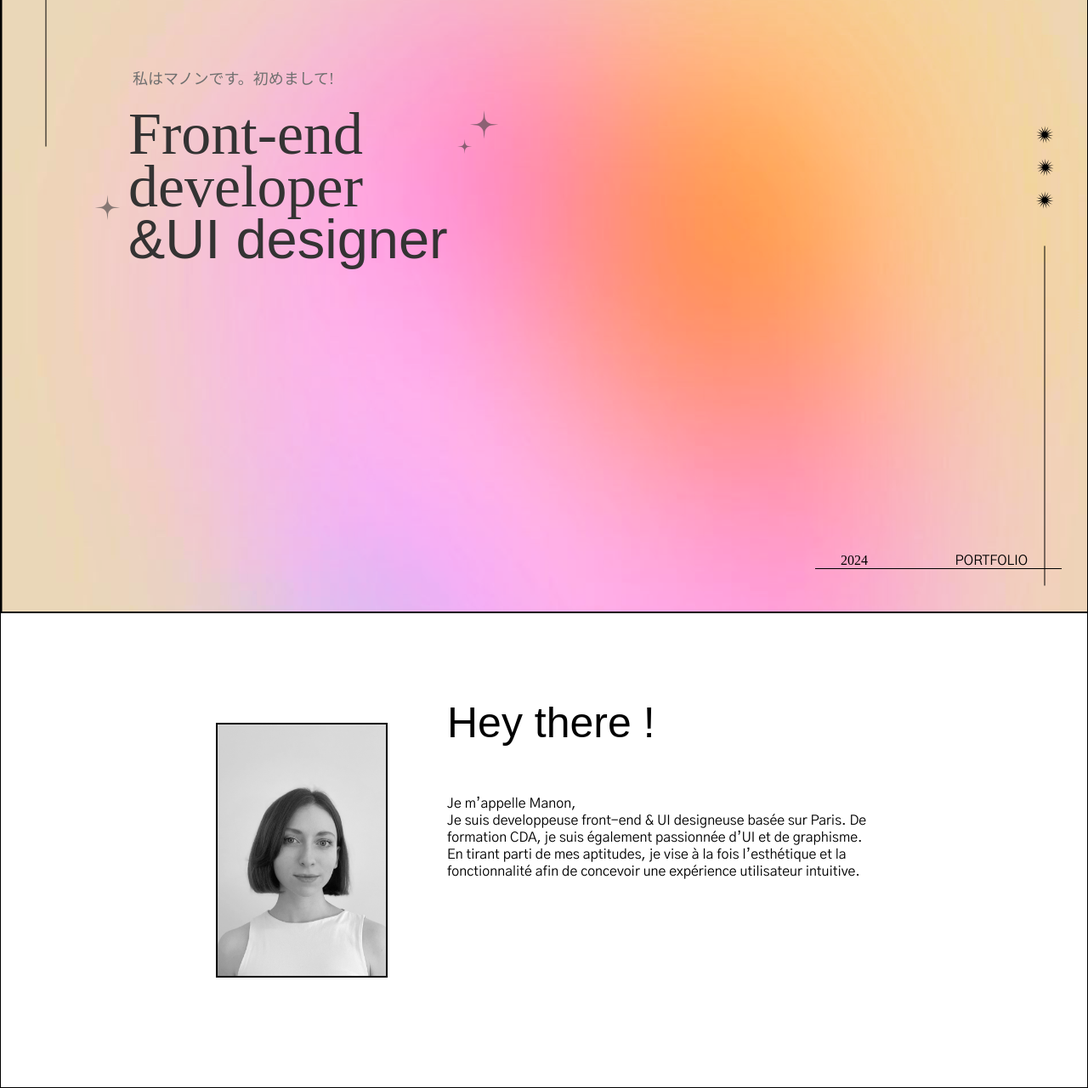
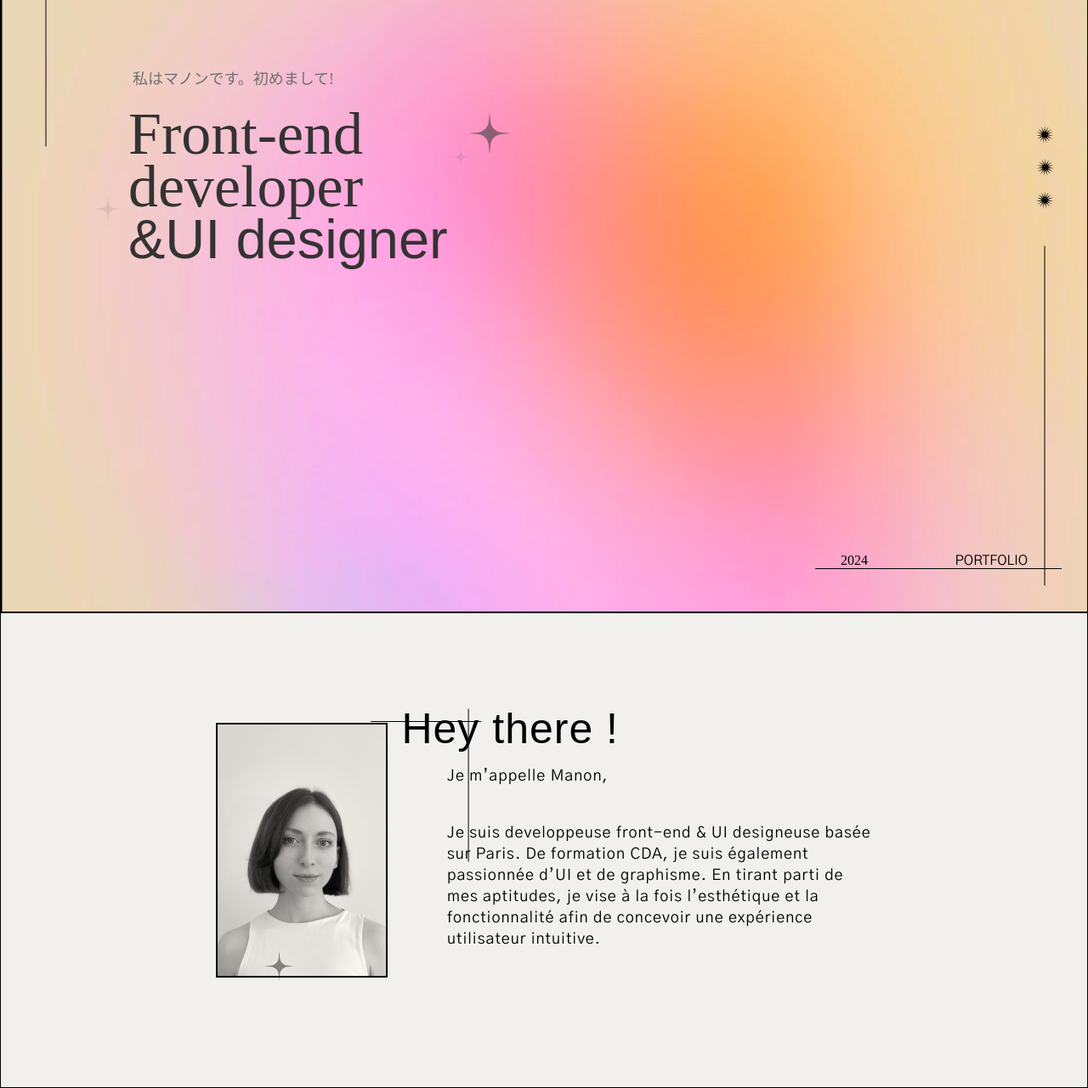
Before and after one commit to ManonCeotto/manonceotto.github.io, a plain HTML site: page index.html in a window 1280 px wide. Shown: the part 79-1360 px from the top of the page at 85% size. Drawn offline with Linux system fonts and the light colour scheme; a web font is replaced by a local one.

Commit message:
anim-sparkles

```diff
--- a/index.html
+++ b/index.html
@@ -28,12 +28,18 @@
         <div class="line" id="top"></div>
         <div class="hero">
             <div class="text-overlay">
-                <div class="star"></div>
+                <!--sparkle-->
+                <div class="star" id="s1"></div>
+                <div class="star" id="s2"></div>
+                <div class="star" id="s3"></div>
+
+                <!--text hero-->
                 <p id="jap">私はマノンです。初めまして!</p>
                 <p>Front-end</p>
                 <p>developer</p>
                 <p id="ui">&UI designer</p>
             </div>
+            <!--details lines-->
             <div class="line" id="bottom-x"></div>
             <div class="line" id="bottom-y"></div>
             <div class="oursins"></div>
@@ -47,10 +53,17 @@
  <div class="about">
     <div class="introduce">
         <div class="img"></div>
+        <div class="img-line" id="x"></div>
+        <div class="img-line" id="y"></div>
+        <div id="star1"></div>
+        <div id="star2"></div>
+
+
+
         <!--bloc paragraphe-->
         <div class="text-intro">
             <p id="hey">Hey there !</p>
-            <p>Je m’appelle Manon,</p>
+            <p id="name">Je m’appelle Manon,</p>
             <p> Je suis developpeuse front-end & UI designeuse basée sur Paris. De formation CDA, je suis également passionnée d’UI et de graphisme.
                 En tirant parti de mes aptitudes, je vise à la fois l’esthétique et la fonctionnalité afin de concevoir une expérience utilisateur intuitive.
             </p>
--- a/style.css
+++ b/style.css
@@ -115,17 +115,42 @@ header {
     color: #6f6f6f;
 }
 
-.star {
-    width: 476px;
-    height: 165px;
-    background-image: url(./stars\ title.svg);
+#s1 {
+    width: 50px;
+    height: 50px;
+    background-image: url(./starssolo.svg);
     background-size: contain;
     background-repeat: no-repeat;
     position: absolute;
-    left: 110px;
-    top: 208px;
+    left: 550px;
+    top: 210px;
     animation: blink-1 4.5s ease-in-out infinite both;
 }
+
+#s2 {
+    width: 22px;
+    height: 50px;
+    background-image: url(./starssolo.svg);
+    background-size: contain;
+    background-repeat: no-repeat;
+    position: absolute;
+    left: 530px;
+    top: 252px;
+    animation: blink-1 4.2s ease-in-out infinite both;
+}
+
+#s3 {
+    width: 30px;
+    height: 50px;
+    background-image: url(./starssolo.svg);
+    background-size: contain;
+    background-repeat: no-repeat;
+    position: absolute;
+    left: 111px;
+    top: 309px;
+    animation: blink-1 4.2s ease-in-out infinite both;
+}
+
 @keyframes blink-1 {
     0%,
     50%,
@@ -183,7 +208,7 @@ header {
 }
 
 .about {
-    overflow: hidden;
+    overflow-x: hidden;
     width: 100vw;
     height: 70vh;
     border: solid 1.5px black;
@@ -191,6 +216,7 @@ header {
     align-items: center;
     justify-content: center;
     position: relative;
+    background-color: rgba(229, 226, 218, 0.51);
 }
 
 .introduce {
@@ -208,17 +234,72 @@ header {
     background-image: url(./photoid.png);
     background-size: cover;
     border: solid 2px black;
+    position: relative;
+    filter: sepia(10%);
+}
+
+#x {
+    width: 180px;
+    height: 1.2px;
+    background-color: black;
+    transform: rotate(90deg);
+    position: absolute;
+    left: 460px;
+    bottom: 355px;
+}
+
+#y {
+    width: 130px;
+    height: 1px;
+    background-color: black;
+    position: absolute;
+    left: 435px;
+    bottom: 430px;
+}
+#star1 {
+    width: 18px;
+    height: 50px;
+    background-image: url(./starssolo.svg);
+    background-size: contain;
+    background-repeat: no-repeat;
+    position: absolute;
+    left: 305px;
+    bottom: 77px;
+    animation: blink-1 4s ease-in-out infinite both;
+}
+
+#star2 {
+    width: 35px;
+    height: 50px;
+    background-image: url(./starssolo.svg);
+    background-size: contain;
+    background-repeat: no-repeat;
+    position: absolute;
+    left: 310px;
+    bottom: 110px;
+    animation: blink-1 4.5s ease-in-out infinite both;
 }
 
 .text-intro {
     width: 500px;
-    height: 130px;
+    height: 80px;
+    padding-top: 8px;
+    line-height: 25px;
     font-family: "Gothic A1", sans-serif;
+    font-size: large;
+    letter-spacing: 1px;
 }
 
 #hey {
     font-family: 'ELEPHANT', sans-serif;
     font-size: 50px;
     position: absolute;
-    top: 100px;
+    top: 124px;
+    right: 551px;
 }
+
+#name {
+    position: absolute;
+    top: 180px;
+
+}
```
Also changed, not shown: starssolo.svg (added).
